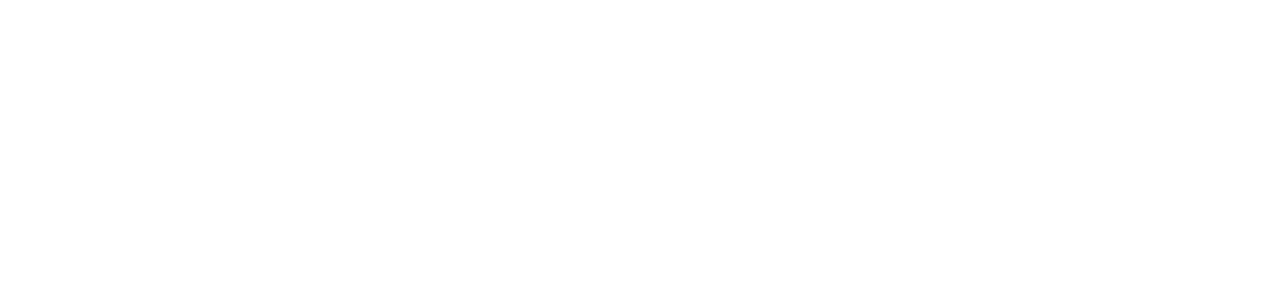
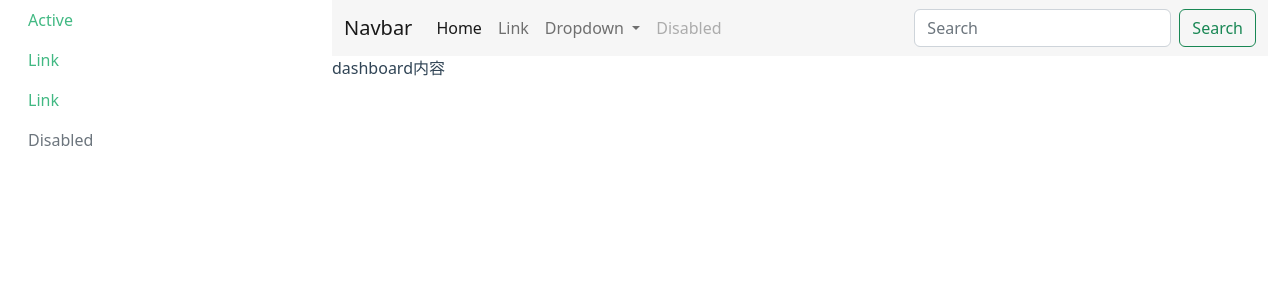
Before and after one commit to Pcjmy/nestjs-frontend, a Vue app: page /#/home/dashboard in a window 1280 px wide. Before the commit this address led to /#/. Shown: the top 300 px of the page. Built offline with nearby package versions, Linux system fonts and the light colour scheme.

Commit message:
feat: 完成页面布局

```diff
--- /dev/null
+++ b/src/components/HeaderNav.vue
@@ -0,0 +1,78 @@
+<template>
+  <nav class="navbar navbar-expand-lg navbar-light bg-light">
+    <div class="container-fluid">
+      <a class="navbar-brand" href="#">Navbar</a>
+      <button
+        class="navbar-toggler"
+        type="button"
+        data-bs-toggle="collapse"
+        data-bs-target="#navbarSupportedContent"
+        aria-controls="navbarSupportedContent"
+        aria-expanded="false"
+        aria-label="Toggle navigation"
+      >
+        <span class="navbar-toggler-icon"></span>
+      </button>
+      <div class="collapse navbar-collapse" id="navbarSupportedContent">
+        <ul class="navbar-nav me-auto mb-2 mb-lg-0">
+          <li class="nav-item">
+            <a class="nav-link active" aria-current="page" href="#">Home</a>
+          </li>
+          <li class="nav-item">
+            <a class="nav-link" href="#">Link</a>
+          </li>
+          <li class="nav-item dropdown">
+            <a
+              class="nav-link dropdown-toggle"
+              href="#"
+              id="navbarDropdown"
+              role="button"
+              data-bs-toggle="dropdown"
+              aria-expanded="false"
+            >
+              Dropdown
+            </a>
+            <ul class="dropdown-menu" aria-labelledby="navbarDropdown">
+              <li><a class="dropdown-item" href="#">Action</a></li>
+              <li><a class="dropdown-item" href="#">Another action</a></li>
+              <li>
+                <hr class="dropdown-divider" />
+              </li>
+              <li><a class="dropdown-item" href="#">Something else here</a></li>
+            </ul>
+          </li>
+          <li class="nav-item">
+            <a
+              class="nav-link disabled"
+              href="#"
+              tabindex="-1"
+              aria-disabled="true"
+              >Disabled</a
+            >
+          </li>
+        </ul>
+        <form class="d-flex">
+          <input
+            class="form-control me-2"
+            type="search"
+            placeholder="Search"
+            aria-label="Search"
+          />
+          <button class="btn btn-outline-success" type="submit">Search</button>
+        </form>
+      </div>
+    </div>
+  </nav>
+</template>
+
+<script lang="ts">
+import { defineComponent } from "vue";
+
+export default defineComponent({
+  setup() {
+    return {};
+  },
+});
+</script>
+
+<style scoped></style>
--- /dev/null
+++ b/src/components/SidebarNav.vue
@@ -0,0 +1,30 @@
+<template>
+  <ul class="nav flex-column">
+    <li class="nav-item">
+      <a class="nav-link active" aria-current="page" href="#">Active</a>
+    </li>
+    <li class="nav-item">
+      <a class="nav-link" href="#">Link</a>
+    </li>
+    <li class="nav-item">
+      <a class="nav-link" href="#">Link</a>
+    </li>
+    <li class="nav-item">
+      <a class="nav-link disabled" href="#" tabindex="-1" aria-disabled="true"
+        >Disabled</a
+      >
+    </li>
+  </ul>
+</template>
+
+<script lang="ts">
+import { defineComponent } from "vue";
+
+export default defineComponent({
+  setup() {
+    return {};
+  },
+});
+</script>
+
+<style scoped></style>
--- /dev/null
+++ b/src/layouts/default.vue
@@ -0,0 +1,38 @@
+<template>
+  <div class="container-fluid">
+    <div class="row">
+      <div class="col-3">
+        <!-- 左侧菜单栏组件 -->
+        <SidebarNav />
+      </div>
+      <div class="col-9">
+        <div class="row">
+          <div class="container-fluid">
+            <!-- 头部导航 -->
+            <HeaderNav />
+            <!-- 主体内容 -->
+            <router-view></router-view>
+          </div>
+        </div>
+      </div>
+    </div>
+  </div>
+</template>
+
+<script lang="ts">
+import { defineComponent } from "vue";
+import SidebarNav from "@/components/SidebarNav.vue";
+import HeaderNav from "@/components/HeaderNav.vue";
+
+export default defineComponent({
+  components: {
+    SidebarNav,
+    HeaderNav,
+  },
+  setup() {
+    return {};
+  },
+});
+</script>
+
+<style scoped></style>
--- a/src/router/index.ts
+++ b/src/router/index.ts
@@ -10,6 +10,19 @@
     path: "/reg",
     component: () => import("@/views/reg/index.vue"),
   },
+  // 内容页
+  // 首页
+  {
+    path: "/home",
+    component: () => import("@/layouts/default.vue"),
+    redirect: "/home/dashboard",
+    children: [
+      {
+        path: "dashboard",
+        component: () => import("@/views/dashboard/index.vue"),
+      },
+    ],
+  },
 ] as RouteRecordRaw[];
 
 const router = createRouter({
--- /dev/null
+++ b/src/views/dashboard/index.vue
@@ -0,0 +1,15 @@
+<template>
+  <div>dashboard内容</div>
+</template>
+
+<script lang="ts">
+import { defineComponent } from "vue";
+
+export default defineComponent({
+  setup() {
+    return {};
+  },
+});
+</script>
+
+<style scoped></style>
--- a/src/views/login/index.vue
+++ b/src/views/login/index.vue
@@ -55,10 +55,14 @@
 
 <script lang="ts">
 import { defineComponent, reactive, computed } from "vue";
-import axios from "@/utils/axios";
+import { useRouter } from "vue-router";
+// import axios from "@/utils/axios";
 
 export default defineComponent({
   setup() {
+    // 获取路由实例
+    const router = useRouter();
+
     const loginInfo = reactive({
       username: "",
       usernameMsg: computed(() => {
@@ -81,9 +85,10 @@
 
     const submit = () => {
       console.log(loginInfo);
-      axios.post("/auth/login", loginInfo).then((res) => {
-        console.log(res);
-      });
+      router.push("/home");
+      // axios.post("/auth/login", loginInfo).then((res) => {
+      //   console.log(res);
+      // });
     };
 
     return {
```
